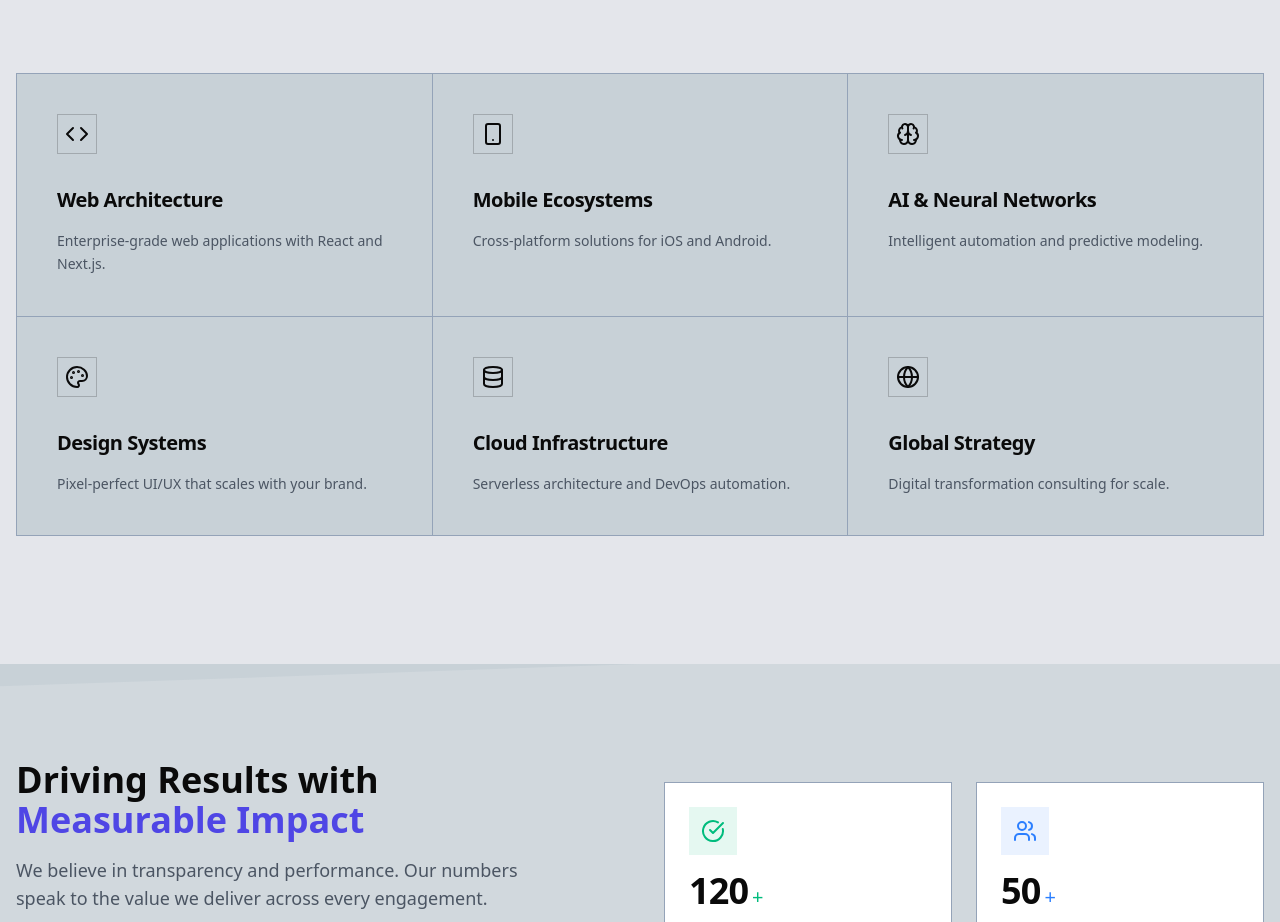
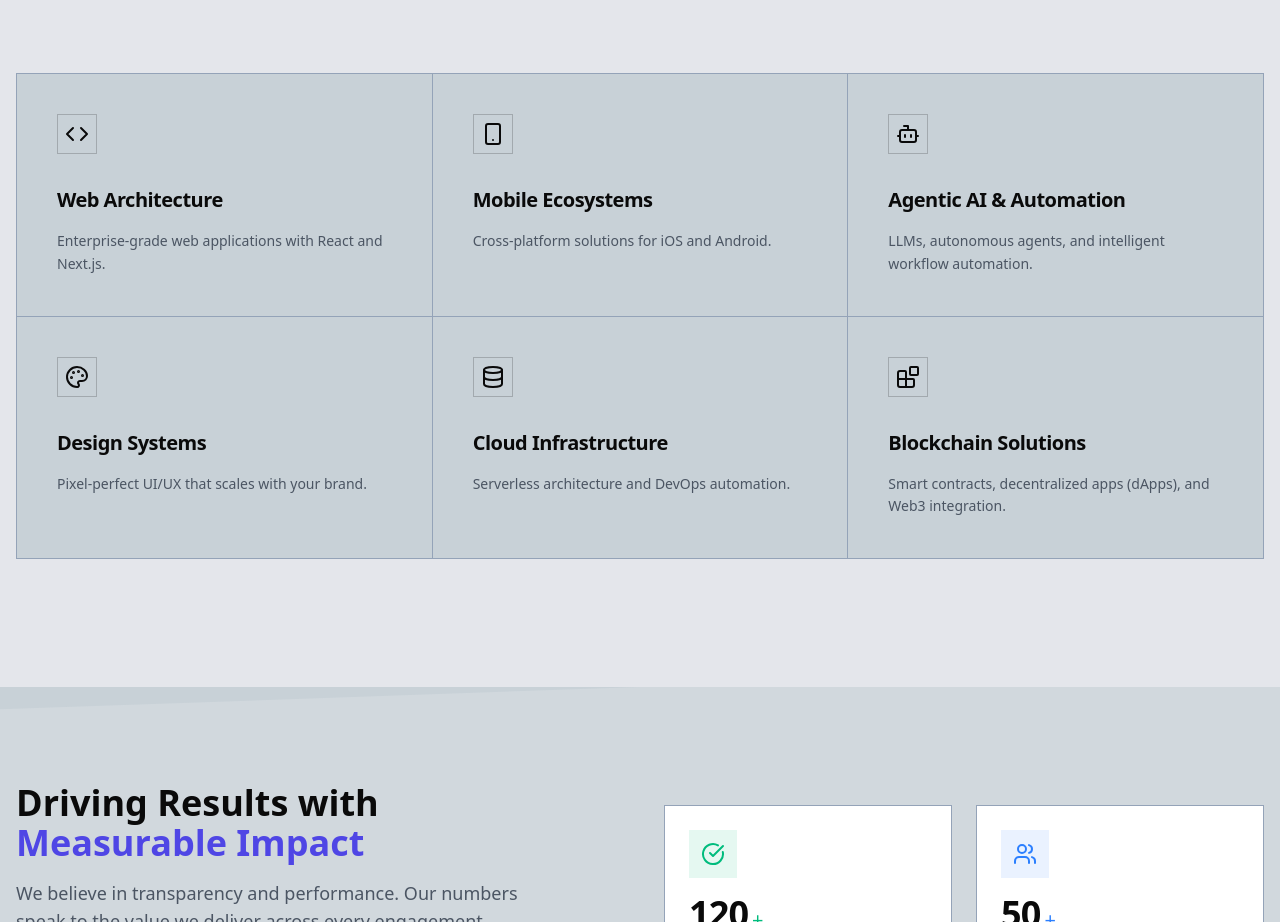
Before and after one commit to t9fiction/numeric-souls, a Next.js app: page / in a window 1280 px wide. Shown: the part 1020-1942 px from the top of the page. Built offline with nearby package versions, Linux system fonts and the light colour scheme.

Commit message:
blockchain added in services

```diff
--- a/src/components/sections/Services.tsx
+++ b/src/components/sections/Services.tsx
@@ -2,7 +2,7 @@
 
 import React from "react";
 import { motion } from "framer-motion";
-import { Code, Smartphone, Brain, Globe, Database, Palette } from "lucide-react";
+import { Code, Smartphone, Bot, Globe, Database, Palette, Blocks } from "lucide-react";
 import { cn } from "@/lib/utils";
 
 const services = [
@@ -17,9 +17,9 @@ const services = [
     icon: <Smartphone size={24} />,
   },
   {
-    title: "AI & Neural Networks",
-    description: "Intelligent automation and predictive modeling.",
-    icon: <Brain size={24} />,
+    title: "Agentic AI & Automation",
+    description: "LLMs, autonomous agents, and intelligent workflow automation.",
+    icon: <Bot size={24} />,
   },
   {
     title: "Design Systems",
@@ -32,9 +32,9 @@ const services = [
     icon: <Database size={24} />,
   },
   {
-    title: "Global Strategy",
-    description: "Digital transformation consulting for scale.",
-    icon: <Globe size={24} />,
+    title: "Blockchain Solutions",
+    description: "Smart contracts, decentralized apps (dApps), and Web3 integration.",
+    icon: <Blocks size={24} />,
   },
 ];
 
```
